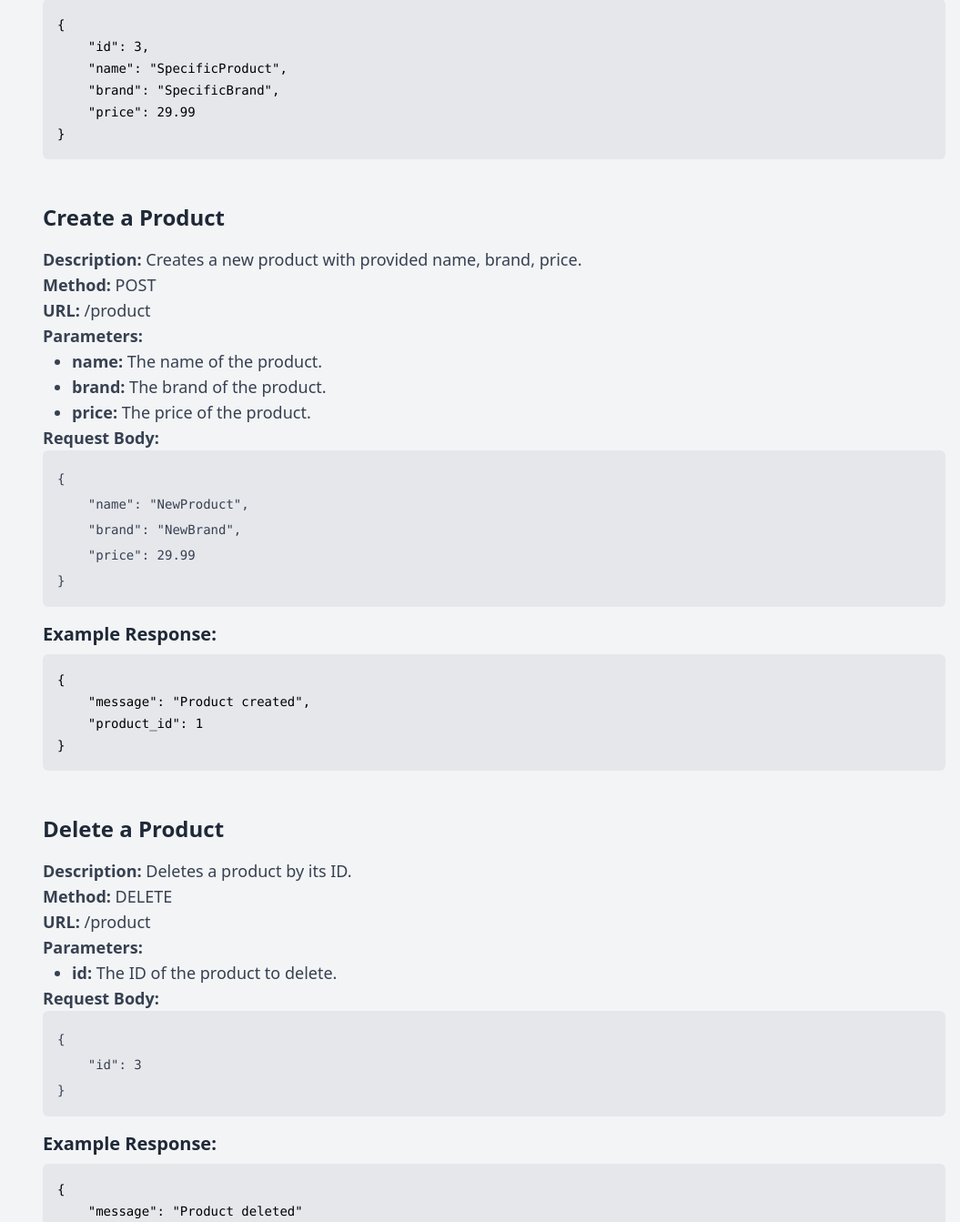
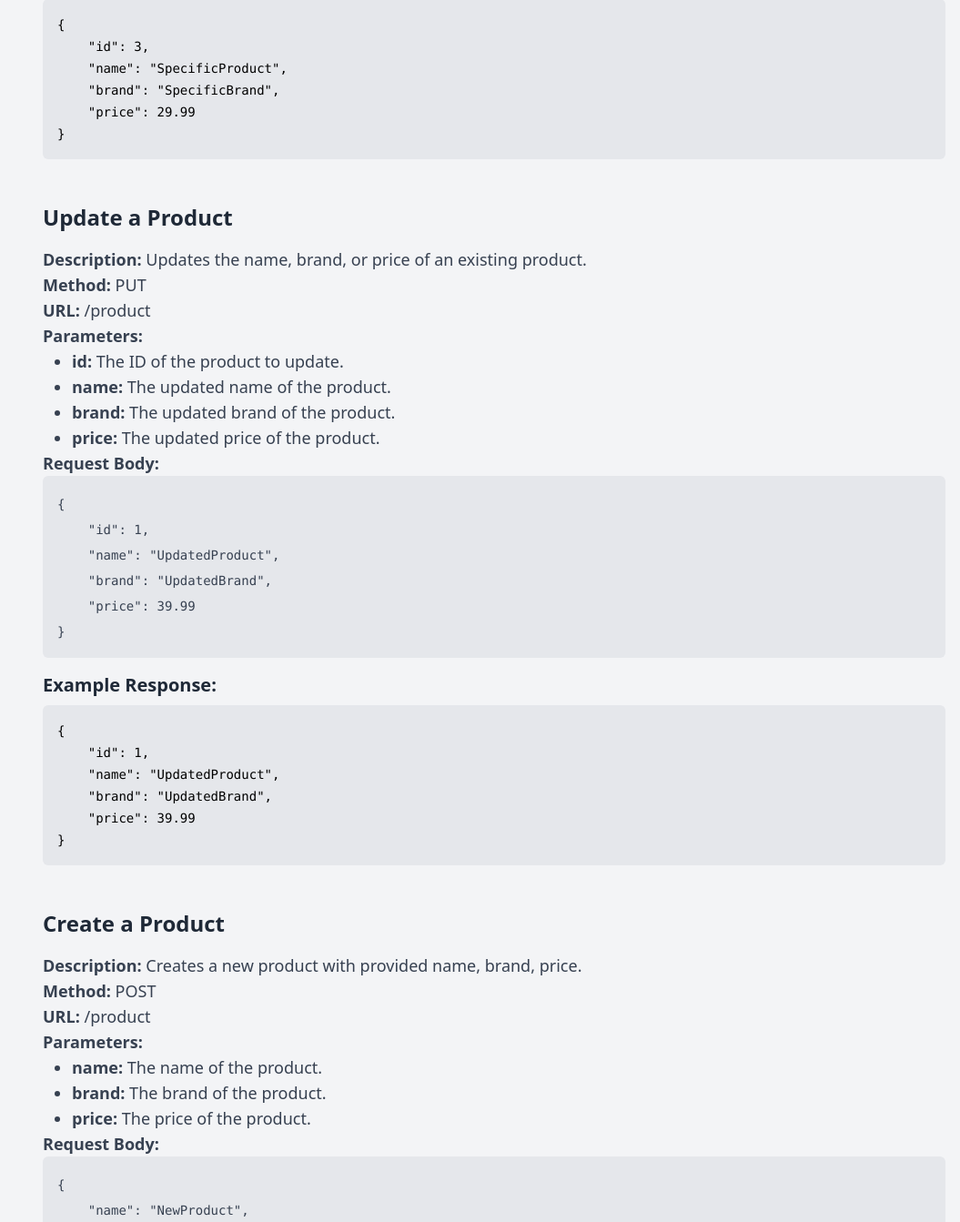
Before and after one commit to nandopiles/nayeli, a Flask app: page / in a window 1280 px wide. Shown: the part 5157-6500 px from the top of the page at 91% size, without its empty margins (225-1280 px from the left). Run offline with Flask 3, Linux system fonts and the light colour scheme.

Commit message:
documentation updated

```diff
--- a/api/app/templates/documentation.html
+++ b/api/app/templates/documentation.html
@@ -66,8 +66,8 @@
                         </details>
                     </li>
 
+                    <!-- Product Entity details -->
                     <li class="mb-2">
-                        <!-- Product Entity details -->
                         <details class="focus:outline-none">
                             <summary
                                 class="flex font-bold items-center p-2 hover:bg-gray-700 cursor-pointer rounded-md">
@@ -94,6 +94,8 @@
                                         Product</a></li>
                                 <li><a href="#delete-product" class="block p-2 hover:bg-gray-700 rounded-md">Delete
                                         Product</a></li>
+                                <li><a href="#search-products" class="block p-2 hover:bg-gray-700 rounded-md">Search
+                                        Products</a></li>
                             </ul>
                         </details>
                     </li>
@@ -327,6 +329,37 @@
 }</code></pre>
                 </div>
 
+                <!-- Product: update -->
+                <div class="mb-12">
+                    <h2 id="update-product" class="text-2xl font-bold mb-4 text-gray-800">Update a Product</h2>
+                    <div class="text-lg text-gray-700 mb-4">
+                        <p><strong>Description:</strong> Updates the name, brand, or price of an existing product.</p>
+                        <p><strong>Method:</strong> PUT</p>
+                        <p><strong>URL:</strong> /product</p>
+                        <p><strong>Parameters:</strong></p>
+                        <ul class="list-disc pl-8">
+                            <li><strong>id:</strong> The ID of the product to update.</li>
+                            <li><strong>name:</strong> The updated name of the product.</li>
+                            <li><strong>brand:</strong> The updated brand of the product.</li>
+                            <li><strong>price:</strong> The updated price of the product.</li>
+                        </ul>
+                        <p><strong>Request Body:</strong></p>
+                        <pre class="bg-gray-200 rounded-md p-4"><code class="text-sm">{
+    "id": 1,
+    "name": "UpdatedProduct",
+    "brand": "UpdatedBrand",
+    "price": 39.99
+}</code></pre>
+                    </div>
+                    <h3 class="text-xl font-bold mb-2 text-gray-800">Example Response:</h3>
+                    <pre class="bg-gray-200 rounded-md p-4"><code class="text-sm">{
+    "id": 1,
+    "name": "UpdatedProduct",
+    "brand": "UpdatedBrand",
+    "price": 39.99
+}</code></pre>
+                </div>
+
                 <!-- Product: create -->
                 <div class="mb-12">
                     <h2 id="create-product" class="text-2xl font-bold mb-4 text-gray-800">Create a Product</h2>
@@ -376,29 +409,43 @@
 }</code></pre>
                 </div>
 
-                <!-- Product: update -->
+                <!-- Product: search -->
                 <div class="mb-12">
-                    <h2 id="update-product" class="text-2xl font-bold mb-4 text-gray-800">Update a Product</h2>
+                    <h2 id="search-products" class="text-2xl font-bold mb-4 text-gray-800">Search Products</h2>
                     <div class="text-lg text-gray-700 mb-4">
-                        <p><strong>Description:</strong> Updates the name, brand, or price of an existing product.</p>
-                        <p><strong>Method:</strong> PUT</p>
-                        <p><strong>URL:</strong> /product</p>
+                        <p><strong>Description:</strong> Searches products by name or brand.</p>
+                        <p><strong>Method:</strong> POST</p>
+                        <p><strong>URL:</strong> /products/search</p>
+                        <p><strong>Parameters:</strong></p>
+                        <ul class="list-disc pl-8">
+                            <li><strong>search_type:</strong> The type of search. Can be either "name" or "brand".</li>
+                            <li><strong>search_term:</strong> The term to search for.</li>
+                        </ul>
                         <p><strong>Request Body:</strong></p>
                         <pre class="bg-gray-200 rounded-md p-4"><code class="text-sm">{
-    "id": 1,
-    "name": "UpdatedProduct",
-    "brand": "UpdatedBrand",
-    "price": 39.99
+    "search_type": "name",
+    "search_term": "search term here"
+}</code></pre>
+                        <p><strong>Example Response:</strong></p>
+                        <pre class="bg-gray-200 rounded-md p-4"><code class="text-sm">{
+    "results": [
+        {
+            "id": 1,
+            "name": "Product1",
+            "brand": "Brand1",
+            "price": 99.99
+        },
+        {
+            "id": 2,
+            "name": "Product2",
+            "brand": "Brand2",
+            "price": 79.99
+        }
+    ]
 }</code></pre>
                     </div>
-                    <h3 class="text-xl font-bold mb-2 text-gray-800">Example Response:</h3>
-                    <pre class="bg-gray-200 rounded-md p-4"><code class="text-sm">{
-    "id": 1,
-    "name": "UpdatedProduct",
-    "brand": "UpdatedBrand",
-    "price": 39.99
-}</code></pre>
                 </div>
+
             </div>
         </div>
     </div>
```
